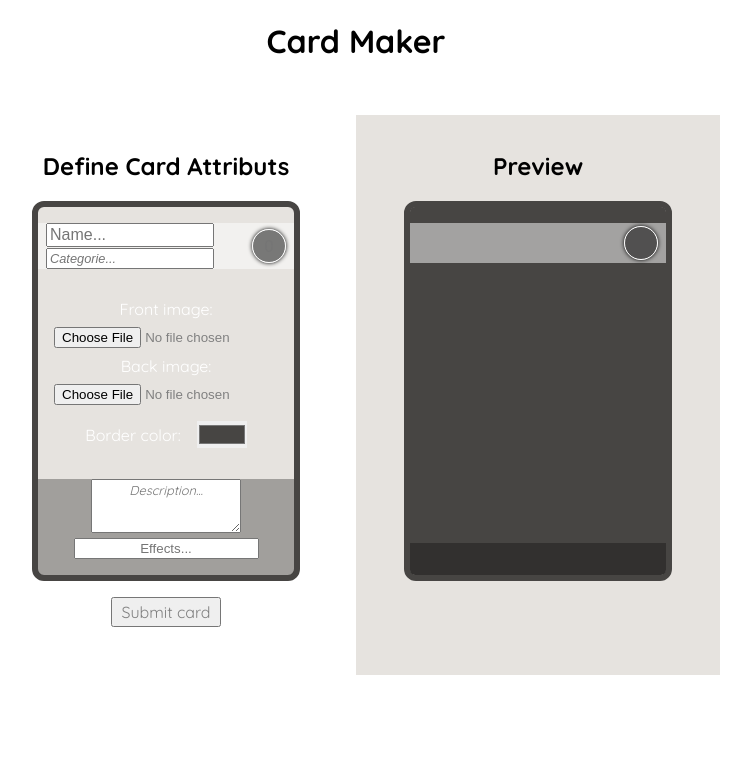
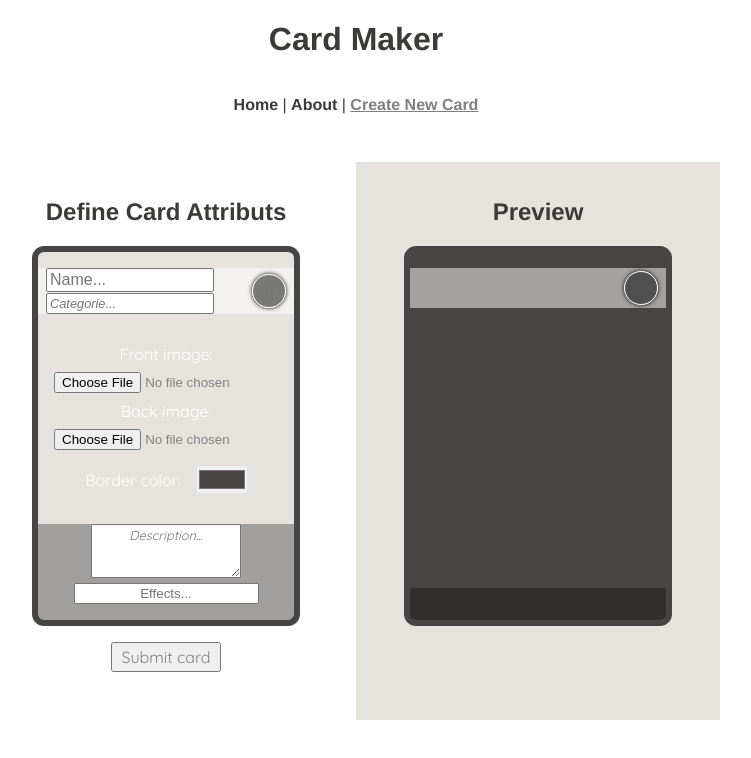
Before and after one commit to gaillard-germain/IncusDeum_front, a Vue app: page /card_creation in a window 1280 px wide. Shown: the top 758 px of the page, without its empty margins (284-1035 px from the left). Built offline with nearby package versions, Linux system fonts and the light colour scheme.

Commit message:
added router

```diff
--- a/package.json
+++ b/package.json
@@ -9,13 +9,15 @@
   },
   "dependencies": {
     "core-js": "^3.8.3",
-    "vue": "^3.2.13"
+    "vue": "^3.2.13",
+    "vue-router": "^4.0.3"
   },
   "devDependencies": {
     "@babel/core": "^7.12.16",
     "@babel/eslint-parser": "^7.12.16",
     "@vue/cli-plugin-babel": "~5.0.0",
     "@vue/cli-plugin-eslint": "~5.0.0",
+    "@vue/cli-plugin-router": "~5.0.0",
     "@vue/cli-service": "~5.0.0",
     "eslint": "^7.32.0",
     "eslint-plugin-vue": "^8.0.3",
--- a/src/App.vue
+++ b/src/App.vue
@@ -1,20 +1,43 @@
 <template>
+
   <header>
     <h1>Card Maker</h1>
+    <nav>
+      <router-link to="/">Home</router-link> |
+      <router-link to="/about">About</router-link> |
+      <router-link to="/card_creation">Create New Card</router-link>
+    </nav>
   </header>
-  <CardCreation/>
+
+  <router-view/>
+
 </template>
 
-<script>
-import CardCreation from './components/CardCreation.vue'
+<style lang="scss">
+#app {
+  font-family: Avenir, Helvetica, Arial, sans-serif;
+  -webkit-font-smoothing: antialiased;
+  -moz-osx-font-smoothing: grayscale;
+  text-align: center;
+  color: #3b3a39;
+}
+header {
 
-export default {
-  name: 'App',
-  components: {
-    CardCreation,
+
+  nav {
+    padding: 1rem;
+
+    a {
+      font-weight: bold;
+      text-decoration: none;
+      color: #3b3a39;
+
+      &.router-link-exact-active {
+        color: grey;
+        text-decoration: underline;
+      }
+    }
   }
 }
-</script>
 
-<style>
 </style>
--- a/src/main.js
+++ b/src/main.js
@@ -1,5 +1,6 @@
 import { createApp } from 'vue'
 import App from './App.vue'
 import '../src/assets/css/styles.scss'
+import router from './router'
 
-createApp(App).mount('#app')
+createApp(App).use(router).mount('#app')
--- /dev/null
+++ b/src/router/index.js
@@ -0,0 +1,31 @@
+import { createRouter, createWebHistory } from 'vue-router'
+import HomeView from '../views/HomeView.vue'
+import CardCreationView from '../views/CardCreationView.vue'
+
+const routes = [
+  {
+    path: '/',
+    name: 'home',
+    component: HomeView
+  },
+  {
+    path: '/about',
+    name: 'about',
+    // route level code-splitting
+    // this generates a separate chunk (about.[hash].js) for this route
+    // which is lazy-loaded when the route is visited.
+    component: () => import(/* webpackChunkName: "about" */ '../views/AboutView.vue')
+  },
+  {
+    path: '/card_creation',
+    name: 'card_creation',
+    component: CardCreationView
+  }
+]
+
+const router = createRouter({
+  history: createWebHistory(process.env.BASE_URL),
+  routes
+})
+
+export default router
--- /dev/null
+++ b/src/views/AboutView.vue
@@ -0,0 +1,5 @@
+<template>
+  <div class="about">
+    <h1>This is an about page</h1>
+  </div>
+</template>
--- a/src/components/CardCreation.vue
+++ b/src/views/CardCreationView.vue
@@ -112,7 +112,7 @@
 
 <script>
 export default {
-  name: "CardCreation",
+  name: "CardCreationView",
   data() {
     return {
       name: null,
--- /dev/null
+++ b/src/views/HomeView.vue
@@ -0,0 +1,12 @@
+<template>
+  <div class="home">
+    <h1>This is the Home page</h1>
+  </div>
+</template>
+
+<script>
+
+export default {
+  name: 'HomeView',
+}
+</script>
```
Also changed, not shown: 1 other file (tests, documents, lock files or other folders).
